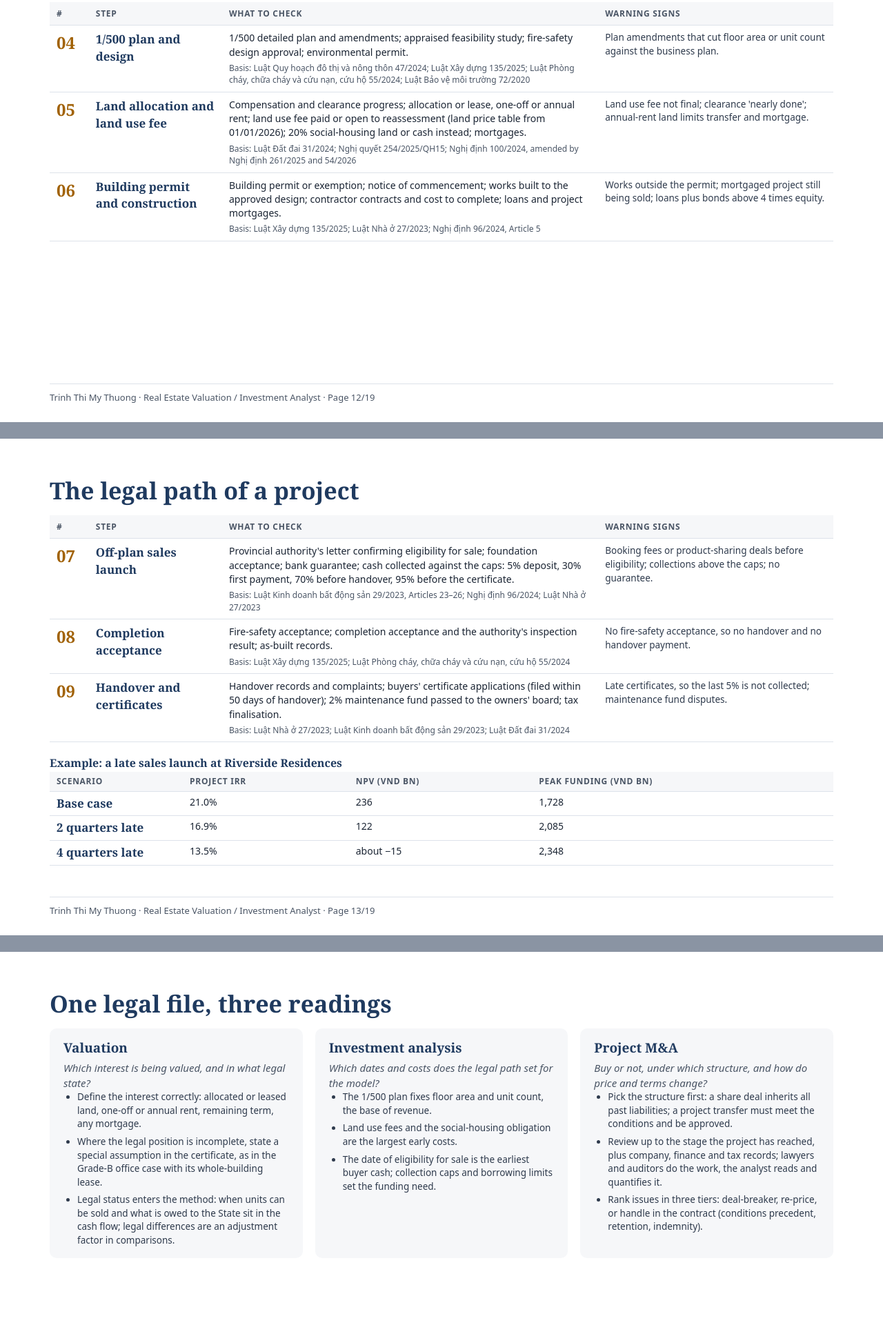
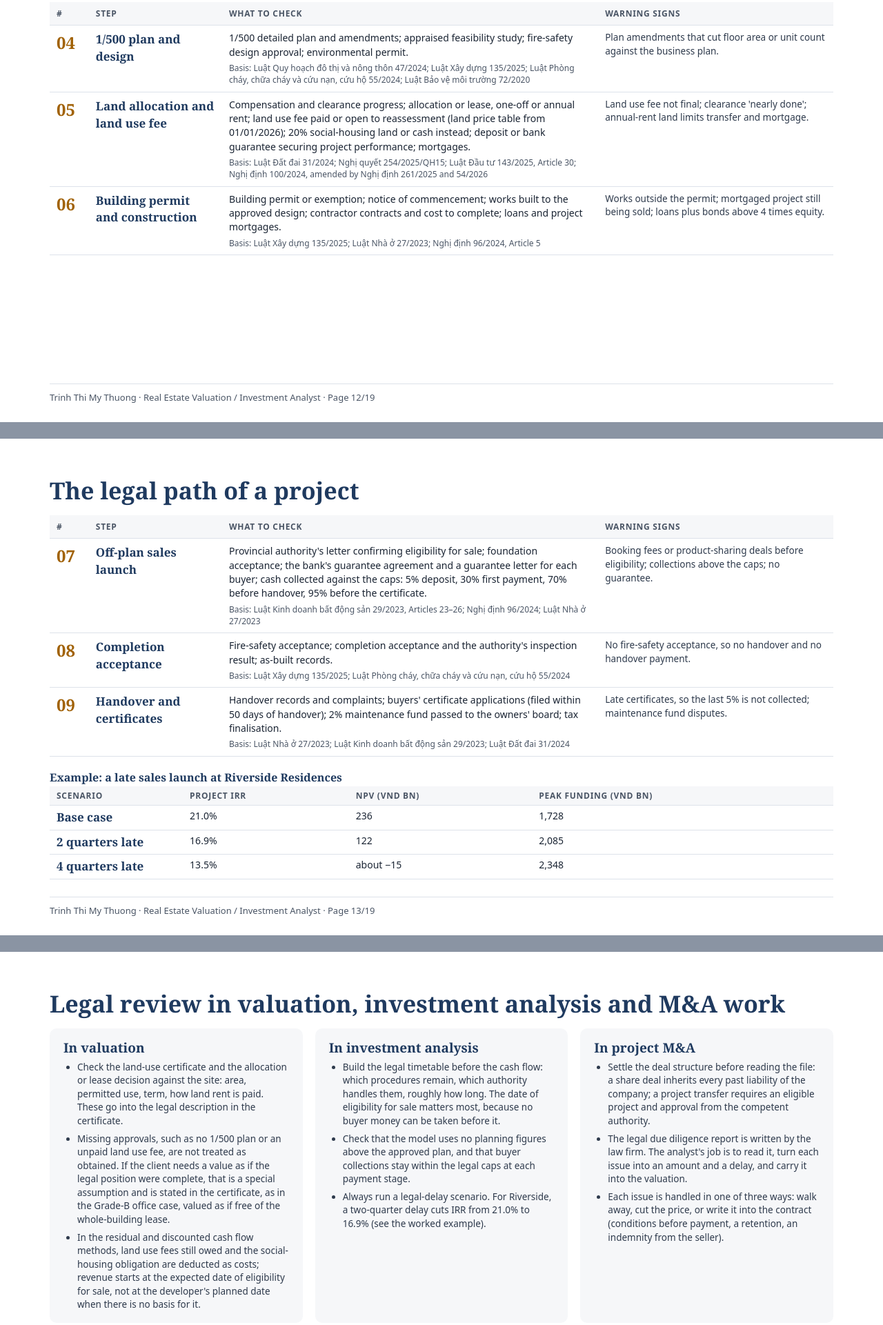
Before and after one commit to MyThuonggTr/MyProfileWeb, an Astro site: page /en/print in a window 1280 px wide. Shown: the part 8292-10213 px from the top of the page at 69% size. Built offline with nearby package versions, Linux system fonts and the light colour scheme; Astro itself is replaced by a stand-in of ours; no server answers.

Commit message:
fix: bank guarantees in the legal path and a practitioner's view of legal review
Adds the two bank guarantees a housing project actually needs: the deposit or
guarantee securing project performance when land is allocated, and the bank's
guarantee agreement with a letter for each off-plan buyer. The section on
valuation, investment analysis and M&A is rewritten as concrete working steps.

```diff
--- a/src/data/content.json
+++ b/src/data/content.json
@@ -439,9 +439,9 @@
               {
                 "phase": 2,
                 "title": "Giao đất và tiền sử dụng đất",
-                "review": "Tiến độ bồi thường, giải phóng mặt bằng; quyết định giao hoặc cho thuê đất, trả tiền một lần hay hằng năm; tiền sử dụng đất đã nộp hay còn bị tính lại (theo bảng giá đất từ 01/01/2026); 20% quỹ đất nhà ở xã hội hoặc tiền nộp thay; thế chấp.",
+                "review": "Tiến độ bồi thường, giải phóng mặt bằng; quyết định giao hoặc cho thuê đất, trả tiền một lần hay hằng năm; tiền sử dụng đất đã nộp hay còn bị tính lại (theo bảng giá đất từ 01/01/2026); 20% quỹ đất nhà ở xã hội hoặc tiền nộp thay; ký quỹ hoặc bảo lãnh ngân hàng bảo đảm thực hiện dự án; thế chấp.",
                 "risk": "Tiền sử dụng đất chưa chốt; mặt bằng được báo \"gần xong\"; đất trả tiền thuê hằng năm bị hạn chế chuyển nhượng, thế chấp.",
-                "basis": "Luật Đất đai 31/2024; Nghị quyết 254/2025/QH15; Nghị định 100/2024, sửa bởi Nghị định 261/2025 và 54/2026"
+                "basis": "Luật Đất đai 31/2024; Nghị quyết 254/2025/QH15; Luật Đầu tư 143/2025, Điều 30; Nghị định 100/2024, sửa bởi Nghị định 261/2025 và 54/2026"
               },
               {
                 "phase": 2,
@@ -453,7 +453,7 @@
               {
                 "phase": 2,
                 "title": "Mở bán nhà ở hình thành trong tương lai",
-                "review": "Văn bản của cơ quan quản lý cấp tỉnh xác nhận đủ điều kiện bán; nghiệm thu móng; bảo lãnh ngân hàng; tiền đã thu so với trần: cọc 5%, lần đầu 30%, trước bàn giao 70%, chưa có sổ 95%.",
+                "review": "Văn bản của cơ quan quản lý cấp tỉnh xác nhận đủ điều kiện bán; nghiệm thu móng; thỏa thuận cấp bảo lãnh với ngân hàng và thư bảo lãnh cho từng khách hàng; tiền đã thu so với trần: cọc 5%, lần đầu 30%, trước bàn giao 70%, chưa có sổ 95%.",
                 "risk": "Thu tiền giữ chỗ, ký hợp tác chia sản phẩm trước khi đủ điều kiện; thu vượt trần; không có bảo lãnh.",
                 "basis": "Luật Kinh doanh bất động sản 29/2023, Điều 23–26; Nghị định 96/2024; Luật Nhà ở 27/2023"
               },
@@ -504,9 +504,9 @@
               {
                 "phase": 2,
                 "title": "Land allocation and land use fee",
-                "review": "Compensation and clearance progress; allocation or lease, one-off or annual rent; land use fee paid or open to reassessment (land price table from 01/01/2026); 20% social-housing land or cash instead; mortgages.",
+                "review": "Compensation and clearance progress; allocation or lease, one-off or annual rent; land use fee paid or open to reassessment (land price table from 01/01/2026); 20% social-housing land or cash instead; deposit or bank guarantee securing project performance; mortgages.",
                 "risk": "Land use fee not final; clearance 'nearly done'; annual-rent land limits transfer and mortgage.",
-                "basis": "Luật Đất đai 31/2024; Nghị quyết 254/2025/QH15; Nghị định 100/2024, amended by Nghị định 261/2025 and 54/2026"
+                "basis": "Luật Đất đai 31/2024; Nghị quyết 254/2025/QH15; Luật Đầu tư 143/2025, Article 30; Nghị định 100/2024, amended by Nghị định 261/2025 and 54/2026"
               },
               {
                 "phase": 2,
@@ -518,7 +518,7 @@
               {
                 "phase": 2,
                 "title": "Off-plan sales launch",
-                "review": "Provincial authority's letter confirming eligibility for sale; foundation acceptance; bank guarantee; cash collected against the caps: 5% deposit, 30% first payment, 70% before handover, 95% before the certificate.",
+                "review": "Provincial authority's letter confirming eligibility for sale; foundation acceptance; the bank's guarantee agreement and a guarantee letter for each buyer; cash collected against the caps: 5% deposit, 30% first payment, 70% before handover, 95% before the certificate.",
                 "risk": "Booking fees or product-sharing deals before eligibility; collections above the caps; no guarantee.",
                 "basis": "Luật Kinh doanh bất động sản 29/2023, Articles 23–26; Nghị định 96/2024; Luật Nhà ở 27/2023"
               },
@@ -541,69 +541,63 @@
         },
         {
           "id": "lenses_headline",
-          "en": "Headline: One legal file, three readings",
-          "vi": "Tiêu đề: Cùng một bộ hồ sơ, ba cách đọc"
+          "en": "Headline: Legal review in valuation, investment analysis and M&A work",
+          "vi": "Tiêu đề: Pháp lý trong công việc thẩm định giá, phân tích đầu tư và M&A"
         },
         {
           "id": "lenses",
-          "en": "Three readings: valuation, investment analysis, project M&A.",
-          "vi": "Ba góc nhìn: thẩm định giá, phân tích đầu tư, M&A dự án.",
+          "en": "Legal review in valuation, investment analysis and M&A work.",
+          "vi": "Pháp lý trong công việc thẩm định giá, phân tích đầu tư và M&A.",
           "items": {
             "vi": [
               {
-                "role": "Thẩm định giá",
-                "question": "Đang định giá quyền gì, trong tình trạng pháp lý nào?",
+                "role": "Khi thẩm định giá",
                 "points": [
-                  "Xác định đúng quyền được định giá: giao hay thuê đất, trả tiền một lần hay hằng năm, thời hạn còn lại, có thế chấp không.",
-                  "Pháp lý chưa đủ thì ghi rõ giả thiết đặc biệt trong chứng thư, như bài văn phòng hạng B với hợp đồng thuê nguyên tòa.",
-                  "Pháp lý đi vào phương pháp: thời điểm được bán và các khoản phải nộp cho Nhà nước nằm trong dòng tiền; chênh lệch pháp lý là một yếu tố điều chỉnh khi so sánh."
+                  "Đối chiếu giấy chứng nhận, quyết định giao đất hoặc cho thuê đất với hiện trạng khi khảo sát: diện tích, mục đích sử dụng, thời hạn, hình thức trả tiền thuê đất. Các thông tin này được ghi vào mục đặc điểm pháp lý của chứng thư.",
+                  "Hồ sơ còn thiếu, như chưa có quy hoạch 1/500 hoặc chưa nộp tiền sử dụng đất, thì không tự coi là đã có. Nếu khách hàng cần giá trị theo kịch bản pháp lý đã hoàn thiện, đó là giả thiết đặc biệt và phải ghi rõ trong chứng thư, như bài văn phòng hạng B với giả thiết tòa nhà không bị ràng buộc bởi hợp đồng thuê nguyên tòa.",
+                  "Trong phương pháp thặng dư và dòng tiền chiết khấu, tiền sử dụng đất còn phải nộp và nghĩa vụ nhà ở xã hội được trừ như chi phí; thời điểm bắt đầu có doanh thu lấy theo mốc dự kiến đủ điều kiện bán, không lấy theo kế hoạch của chủ đầu tư khi chưa có căn cứ."
                 ]
               },
               {
-                "role": "Phân tích đầu tư",
-                "question": "Pháp lý đặt mốc thời gian và chi phí nào cho mô hình?",
+                "role": "Khi phân tích đầu tư",
                 "points": [
-                  "Quy hoạch 1/500 quyết định diện tích sàn, số căn, tức nền của doanh thu.",
-                  "Tiền sử dụng đất và nghĩa vụ nhà ở xã hội là khoản chi lớn đầu dự án.",
-                  "Ngày đủ điều kiện mở bán là mốc sớm nhất được thu tiền khách; trần thu tiền và giới hạn vay quyết định nhu cầu vốn."
+                  "Lập lịch pháp lý trước khi lập dòng tiền: thủ tục nào còn lại, cơ quan nào giải quyết, mất khoảng bao lâu. Mốc đủ điều kiện mở bán quan trọng nhất, vì trước mốc này không được thu tiền khách hàng.",
+                  "Kiểm tra mô hình không dùng chỉ tiêu cao hơn quy hoạch đã duyệt, và tiền thu từ khách hàng không vượt trần luật định ở từng mốc thanh toán.",
+                  "Luôn chạy kịch bản chậm tiến độ pháp lý. Với dự án Riverside, chậm 2 quý làm IRR giảm từ 21,0% xuống 16,9% (xem phần ví dụ)."
                 ]
               },
               {
-                "role": "M&A dự án",
-                "question": "Có nên mua không, mua theo cấu trúc nào, giá và điều khoản đổi ra sao?",
+                "role": "Khi tham gia M&A dự án",
                 "points": [
-                  "Chọn cấu trúc trước: mua cổ phần kế thừa mọi nghĩa vụ cũ; nhận chuyển nhượng dự án phải đủ điều kiện và được chấp thuận.",
-                  "Rà soát đến bước dự án đã đạt, cùng hồ sơ doanh nghiệp, tài chính và thuế; luật sư và kiểm toán thực hiện, người phân tích đọc và lượng hóa.",
-                  "Xếp vấn đề ba mức: chặn giao dịch, định giá lại, hoặc xử lý bằng hợp đồng (điều kiện tiên quyết, giữ lại tiền, bồi hoàn)."
+                  "Xác định cấu trúc giao dịch trước khi đọc hồ sơ: mua cổ phần thì kế thừa mọi nghĩa vụ cũ của công ty; nhận chuyển nhượng dự án thì dự án phải đủ điều kiện và được cơ quan có thẩm quyền chấp thuận.",
+                  "Báo cáo thẩm định pháp lý do công ty luật lập. Phần việc của chuyên viên là đọc báo cáo, lượng hóa từng vấn đề thành số tiền và thời gian chậm, rồi đưa vào định giá.",
+                  "Mỗi vấn đề được xử lý theo một trong ba cách: dừng giao dịch, giảm giá mua, hoặc ghi vào hợp đồng (điều kiện trước khi thanh toán, giữ lại một phần tiền, bên bán cam kết bồi hoàn)."
                 ]
               }
             ],
             "en": [
               {
-                "role": "Valuation",
-                "question": "Which interest is being valued, and in what legal state?",
+                "role": "In valuation",
                 "points": [
-                  "Define the interest correctly: allocated or leased land, one-off or annual rent, remaining term, any mortgage.",
-                  "Where the legal position is incomplete, state a special assumption in the certificate, as in the Grade-B office case with its whole-building lease.",
-                  "Legal status enters the method: when units can be sold and what is owed to the State sit in the cash flow; legal differences are an adjustment factor in comparisons."
+                  "Check the land-use certificate and the allocation or lease decision against the site: area, permitted use, term, how land rent is paid. These go into the legal description in the certificate.",
+                  "Missing approvals, such as no 1/500 plan or an unpaid land use fee, are not treated as obtained. If the client needs a value as if the legal position were complete, that is a special assumption and is stated in the certificate, as in the Grade-B office case, valued as if free of the whole-building lease.",
+                  "In the residual and discounted cash flow methods, land use fees still owed and the social-housing obligation are deducted as costs; revenue starts at the expected date of eligibility for sale, not at the developer's planned date when there is no basis for it."
                 ]
               },
               {
-                "role": "Investment analysis",
-                "question": "Which dates and costs does the legal path set for the model?",
+                "role": "In investment analysis",
                 "points": [
-                  "The 1/500 plan fixes floor area and unit count, the base of revenue.",
-                  "Land use fees and the social-housing obligation are the largest early costs.",
-                  "The date of eligibility for sale is the earliest buyer cash; collection caps and borrowing limits set the funding need."
+                  "Build the legal timetable before the cash flow: which procedures remain, which authority handles them, roughly how long. The date of eligibility for sale matters most, because no buyer money can be taken before it.",
+                  "Check that the model uses no planning figures above the approved plan, and that buyer collections stay within the legal caps at each payment stage.",
+                  "Always run a legal-delay scenario. For Riverside, a two-quarter delay cuts IRR from 21.0% to 16.9% (see the worked example)."
                 ]
               },
               {
-                "role": "Project M&A",
-                "question": "Buy or not, under which structure, and how do price and terms change?",
+                "role": "In project M&A",
                 "points": [
-                  "Pick the structure first: a share deal inherits all past liabilities; a project transfer must meet the conditions and be approved.",
-                  "Review up to the stage the project has reached, plus company, finance and tax records; lawyers and auditors do the work, the analyst reads and quantifies it.",
-                  "Rank issues in three tiers: deal-breaker, re-price, or handle in the contract (conditions precedent, retention, indemnity)."
+                  "Settle the deal structure before reading the file: a share deal inherits every past liability of the company; a project transfer requires an eligible project and approval from the competent authority.",
+                  "The legal due diligence report is written by the law firm. The analyst's job is to read it, turn each issue into an amount and a delay, and carry it into the valuation.",
+                  "Each issue is handled in one of three ways: walk away, cut the price, or write it into the contract (conditions before payment, a retention, an indemnity from the seller)."
                 ]
               }
             ]
--- a/src/pages/[lang]/cases/acquisition-checklist.astro
+++ b/src/pages/[lang]/cases/acquisition-checklist.astro
@@ -10,7 +10,7 @@ const lang = Astro.params.lang as Lang;
 const t = ui(lang);
 
 type Step = { phase: number; title: string; review: string; risk: string; basis: string };
-type Lens = { role: string; question: string; points: string[] };
+type Lens = { role: string; points: string[] };
 type Scenario = { scenario: string; irr: string; npv: string; peak: string };
 
 const tags = pipes(text("case4", "tagline", lang));
@@ -85,7 +85,6 @@ const prevName = pipes(text("case2", "tagline", lang))[1];
         {lenses.map((l) => (
           <div class="card lens">
             <h3 class="h3">{l.role}</h3>
-            <p class="lens__q">{l.question}</p>
             <ul class="lens__list">{l.points.map((x) => <li>{x}</li>)}</ul>
           </div>
         ))}
--- a/src/pages/[lang]/print/index.astro
+++ b/src/pages/[lang]/print/index.astro
@@ -26,7 +26,7 @@ const chipsOf = (b: string) => { const tg = tagsOf(b); return [...tg.slice(0, -1
 type Step = { phase: number; title: string; review: string; risk: string; basis: string };
 const steps = rich<Step>("case4", "steps", lang).map((x, k) => ({ ...x, n: k + 1 }));
 const phaseNames = pipes(text("case4", "phases", lang));
-const lenses = rich<{ role: string; question: string; points: string[] }>("case4", "lenses", lang);
+const lenses = rich<{ role: string; points: string[] }>("case4", "lenses", lang);
 const scenarios = rich<{ scenario: string; irr: string; npv: string; peak: string }>("case4", "example", lang);
 const chatbot = text("research", "chatbot_body", lang);
 const dow = titled(raw("research", "dowjones", lang));
@@ -199,7 +199,7 @@ const foot = () => `${t.name} · ${target} · ${pageLabel} ${++n}/${slides}`;
   ))}
   <section class="slide dense">
     <h2>{text("case4", "lenses_headline", lang)}</h2>
-    <div class="row3">{lenses.map((l) => <div class="box"><h3>{l.role}</h3><p class="muted"><em>{l.question}</em></p><ul class="list small">{l.points.map((x) => <li>{x}</li>)}</ul></div>)}</div>
+    <div class="row3">{lenses.map((l) => <div class="box"><h3>{l.role}</h3><ul class="list small">{l.points.map((x) => <li>{x}</li>)}</ul></div>)}</div>
     <footer>{foot()}</footer>
   </section>
 
```
Also changed, not shown: 2 other files.
